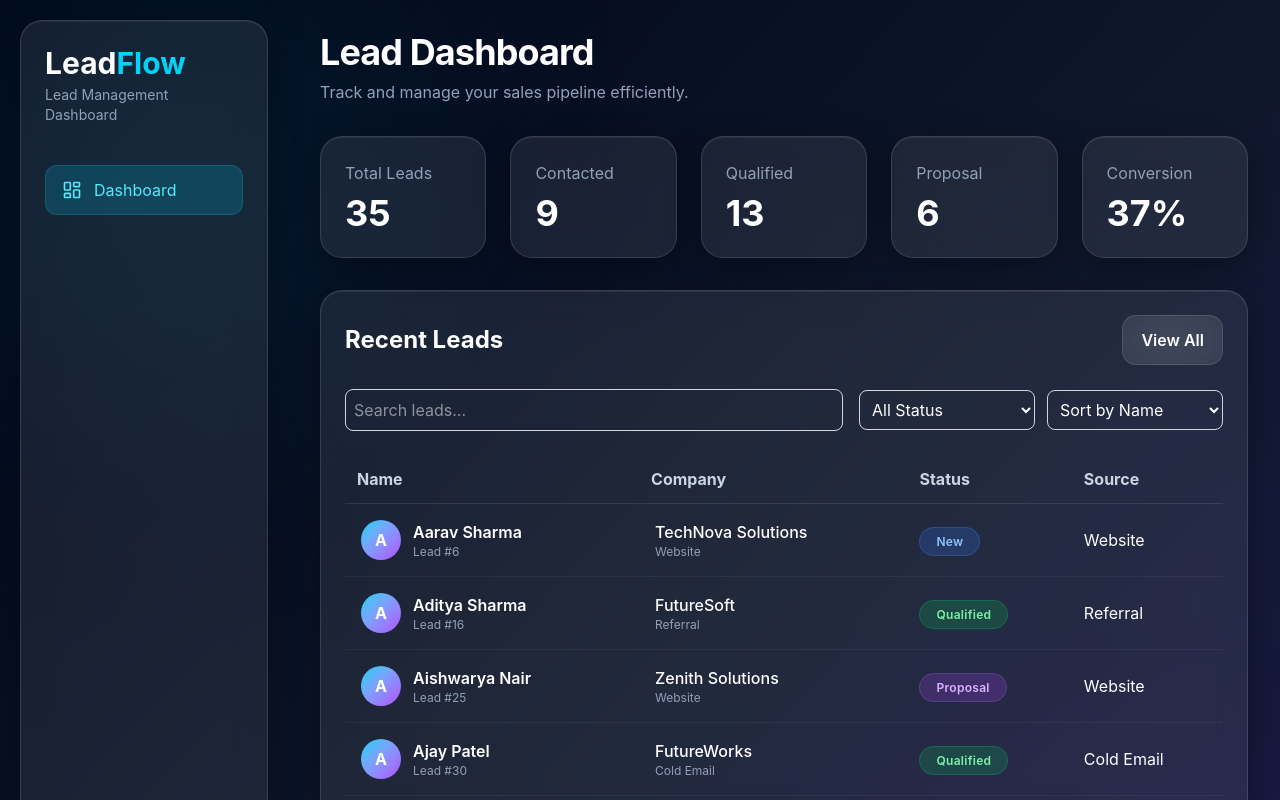
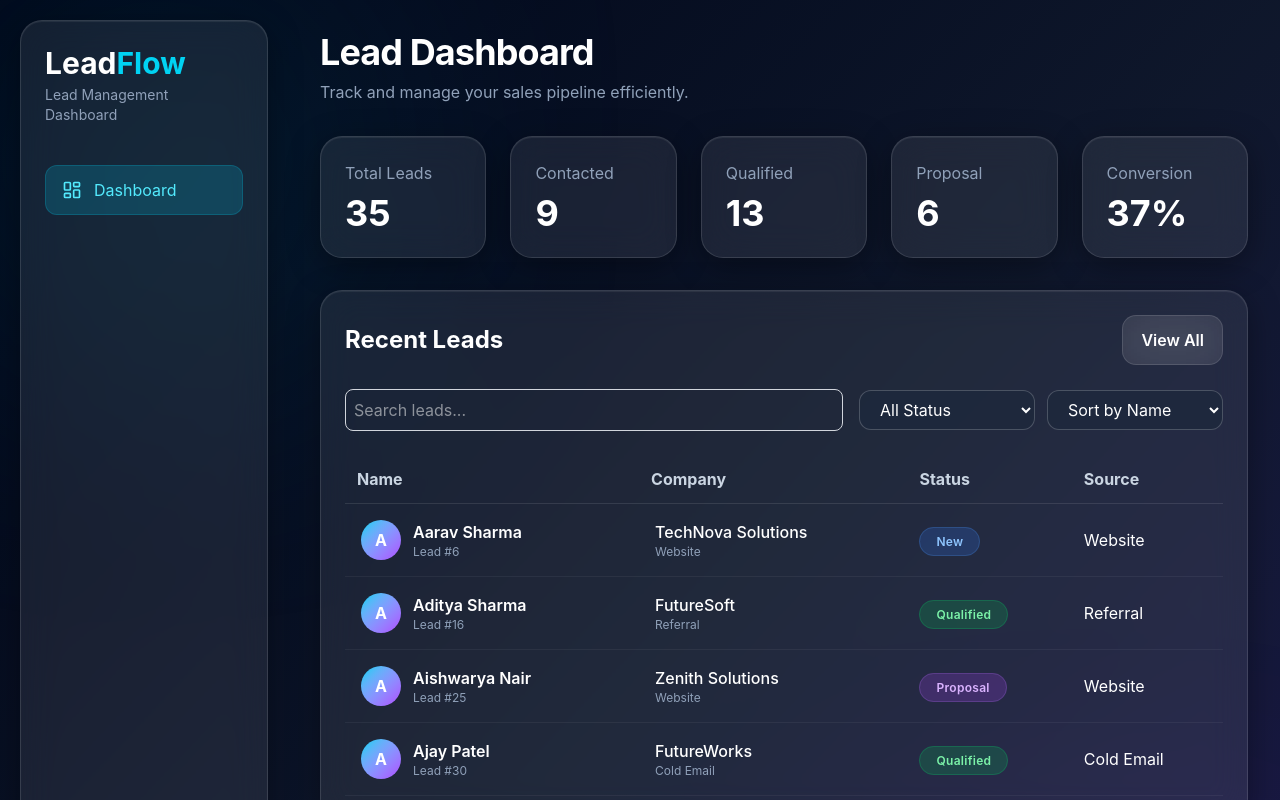
Before and after one commit to Janagan-27/Lead-Generation, a React (Vite) app: page / in a window 1280 px wide. Shown: the top 800 px of the page. Built offline with nearby package versions, Linux system fonts and the light colour scheme.

Commit message:
Improve dashboard UI and loading screen

```diff
--- a/src/LeadTable.tsx
+++ b/src/LeadTable.tsx
@@ -39,15 +39,21 @@ export default function LeadTable() {
 
   if (loading) {
   return (
-    <div className="bg-white rounded-xl shadow p-8 mt-6 text-center">
-      <div className="w-10 h-10 border-4 border-purple-600 border-t-transparent rounded-full animate-spin mx-auto"></div>
+    <div className="glass-card mt-8 p-12 text-center">
 
-      <p className="mt-4 text-gray-600">
-        Loading leads...
+      <div className="mx-auto h-14 w-14 rounded-full border-4 border-cyan-500 border-t-transparent animate-spin"></div>
+
+      <h3 className="mt-6 text-xl font-semibold text-white">
+        Loading Leads...
+      </h3>
+
+      <p className="mt-2 text-slate-400">
+        Please wait while we fetch your dashboard.
       </p>
+
     </div>
-  );
-}
+    );
+  }
   if (error) {
   return (
     <div className="bg-red-100 border border-red-300 rounded-xl p-6 mt-6 text-center">
@@ -131,8 +137,8 @@ export default function LeadTable() {
           <select
           value={statusFilter}
           onChange={(e) => setStatusFilter(e.target.value)}
-          className="border border-gray-300 p-2 rounded-lg w-44 bg-transparent text-white"
-          >
+          className="w-44 bg-slate-800/80 text-white border border-white/20 rounded-xl px-4 py-2 outline-none focus:border-cyan-400"
+>
           <option value="All">All Status</option>
           <option value="New">New</option>
           <option value="Contacted">Contacted</option>
@@ -144,8 +150,9 @@ export default function LeadTable() {
           <select
             value={sortBy}
             onChange={(e) => setSortBy(e.target.value)}
-            className="border border-gray-300 p-2 rounded-lg w-44 bg-transparent text-white"
+            className="w-44 bg-slate-800/80 text-white border border-white/20 rounded-xl px-4 py-2 outline-none focus:border-cyan-400"
           >
+
             <option value="name">Sort by Name</option>
             <option value="company">Sort by Company</option>
             <option value="status">Sort by Status</option>
```
